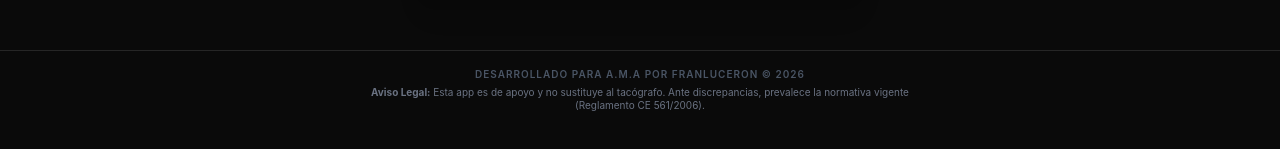
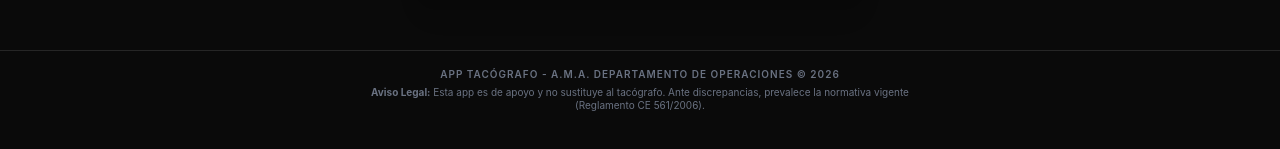
Before and after one commit to FranLuceron/copiloto-561, a React (Vite) app: page /login in a window 1280 px wide. Shown: the part 673-822 px from the top of the page. Built offline with nearby package versions, Linux system fonts and the light colour scheme; no server answers.

Commit message:
style: Eliminar menciones al autor del pie de página para perfil corporativo

```diff
--- a/src/components/Footer.tsx
+++ b/src/components/Footer.tsx
@@ -4,8 +4,8 @@ export const Footer: React.FC = () => {
     return (
         <footer className="fixed bottom-0 w-full bg-[#0a0a0a] border-t border-[var(--color-brand-border)] p-4 text-center z-50">
             <div className="max-w-2xl mx-auto flex flex-col gap-1 items-center justify-center">
-                <span className="text-[10px] text-gray-600 font-semibold tracking-widest uppercase">
-                    Desarrollado para A.M.A por FranLuceron © 2026
+                <span className="text-[10px] text-gray-500 font-semibold tracking-widest uppercase">
+                    APP TACÓGRAFO - A.M.A. DEPARTAMENTO DE OPERACIONES © 2026
                 </span>
                 <p className="text-[10px] text-gray-500 max-w-xl leading-tight">
                     <strong>Aviso Legal:</strong> Esta app es de apoyo y no sustituye al tacógrafo. Ante discrepancias, prevalece la normativa vigente (Reglamento CE 561/2006).
```
